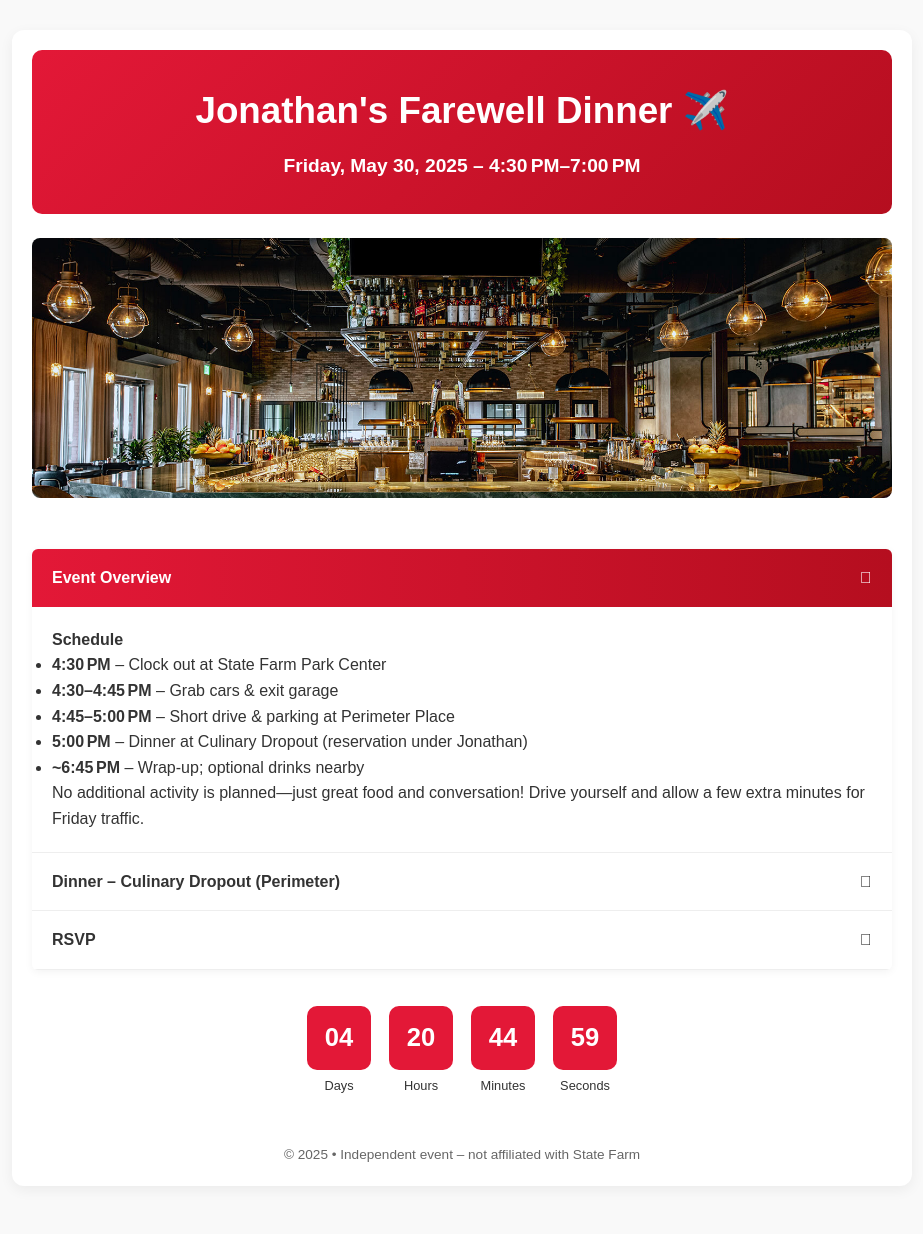
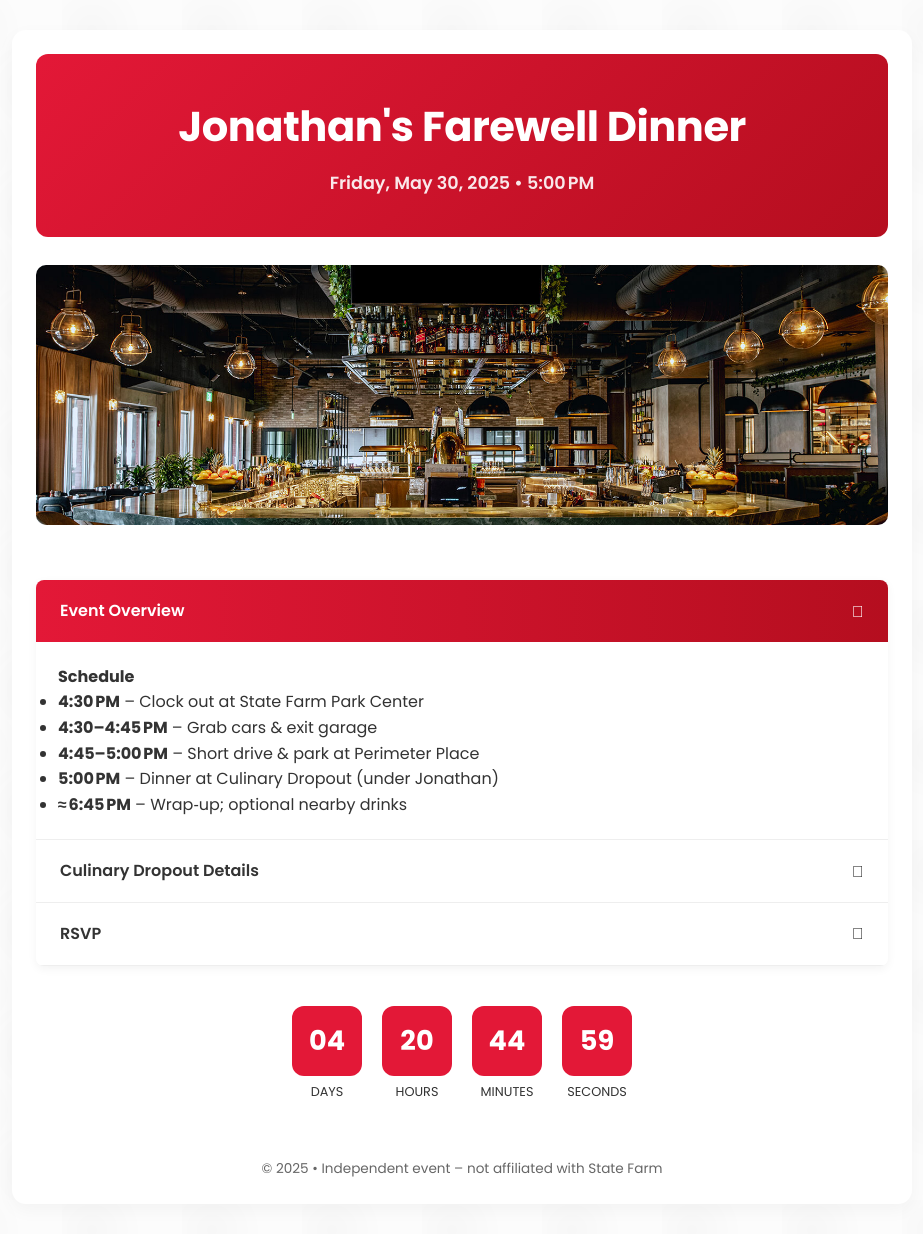
Before and after one commit to TheOGFlyingTesla/last-hurrah, a plain HTML site: page index.html in a window 1280 px wide. Shown: the whole page, without its empty margins (178-1101 px from the left). Drawn offline with Linux system fonts and the light colour scheme; files whose address does not match are found by name.

Commit message:
Redesign with Poppins font, improved typography, and refined layout

```diff
--- a/index.html
+++ b/index.html
@@ -1,53 +1,82 @@
 <!DOCTYPE html>
 <html lang="en">
 <head>
-  <meta charset="UTF-8">
+  <meta charset="UTF-8" />
   <meta name="viewport" content="width=device-width, initial-scale=1.0" />
   <title>Jonathan's Farewell Dinner • May 30, 2025</title>
+  <!-- Typography upgrade -->
+  <link rel="preconnect" href="https://fonts.googleapis.com">
+  <link rel="preconnect" href="https://fonts.gstatic.com" crossorigin>
+  <link href="https://fonts.googleapis.com/css2?family=Poppins:wght@400;600;700&display=swap" rel="stylesheet">
   <link href="https://cdnjs.cloudflare.com/ajax/libs/font-awesome/6.0.0/css/all.min.css" rel="stylesheet" />
   <style>
-    :root { --red:#E31837; --dark-red:#B50E1F; --gray:#f9f9f9; --dark:#333; }
-    *,*::before,*::after{box-sizing:border-box;margin:0;padding:0;font-family:Arial, sans-serif;}
-    body{background:var(--gray);color:var(--dark);line-height:1.6;}
-    .container{max-width:900px;margin:30px auto;padding:20px;background:#fff;border-radius:12px;box-shadow:0 4px 14px rgba(0,0,0,.06);}
-    header{background:linear-gradient(135deg,var(--red),var(--dark-red));color:#fff;text-align:center;padding:32px 20px;border-radius:10px;}
-    header h1{font-size:2.3rem;margin-bottom:10px;}
-    .event-date{font-size:1.2rem;font-weight:bold;}
-    .hero-img{width:100%;max-height:260px;object-fit:cover;border-radius:8px;margin:24px 0;}
-    .accordion{margin-top:20px;border-radius:6px;overflow:hidden;box-shadow:0 2px 8px rgba(0,0,0,.05);}
+    :root {
+      --red:#E31837;
+      --dark-red:#B50E1F;
+      --charcoal:#333;
+      --off-white:#fcfcfc;
+    }
+    *,*::before,*::after{box-sizing:border-box;margin:0;padding:0;font-family:'Poppins', Arial, sans-serif;}
+    body{
+      background:var(--off-white);
+      /* subtle dot pattern */
+      background-image:radial-gradient(circle at 25% 25%,rgba(0,0,0,.02) 0%,transparent 40%),radial-gradient(circle at 75% 75%,rgba(0,0,0,.02) 0%,transparent 40%);
+      background-size:120px 120px;
+      color:var(--charcoal);
+      line-height:1.6;
+    }
+    .container{max-width:900px;margin:30px auto;padding:24px;background:#fff;border-radius:14px;box-shadow:0 6px 18px rgba(0,0,0,.04);}
+    header{
+      background:linear-gradient(135deg,var(--red),var(--dark-red));
+      color:#fff;
+      text-align:center;
+      padding:40px 20px;
+      border-radius:12px;
+    }
+    header h1{
+      font-size:2.6rem;
+      font-weight:700;
+      letter-spacing:-.5px;
+      margin-bottom:8px;
+    }
+    .event-date{font-size:1.1rem;font-weight:600;opacity:.9;}
+    .hero-img{width:100%;max-height:260px;object-fit:cover;border-radius:10px;margin:28px 0;}
+    /* Accordion */
+    .accordion{margin-top:20px;border-radius:8px;overflow:hidden;box-shadow:0 3px 10px rgba(0,0,0,.05);}
     .acc-item{border-bottom:1px solid #eee;}
-    .acc-header{background:#fff;padding:16px 20px;font-weight:bold;cursor:pointer;display:flex;justify-content:space-between;align-items:center;transition:background .3s;}
+    .acc-header{background:#fff;padding:18px 24px;font-weight:600;cursor:pointer;display:flex;justify-content:space-between;align-items:center;transition:background .3s;}
     .acc-header:hover{background:#fafafa;}
     .acc-header.active{background:linear-gradient(to right,var(--red),var(--dark-red));color:#fff;}
     .acc-content{max-height:0;overflow:hidden;transition:max-height .3s ease;background:#fff;}
-    .acc-inner{padding:20px;}
-    .location-card{border:1px solid #eee;border-radius:8px;padding:20px;margin:16px 0;box-shadow:0 3px 10px rgba(0,0,0,.04);}
-    .location-header{display:flex;gap:14px;align-items:center;margin-bottom:12px;}
-    .icon{width:48px;height:48px;border-radius:50%;background:var(--red);color:#fff;display:flex;align-items:center;justify-content:center;font-size:1.3rem;}
-    .map-link,.menu-link{display:inline-flex;align-items:center;gap:8px;background:linear-gradient(to right,var(--red),var(--dark-red));color:#fff;text-decoration:none;padding:10px 18px;border-radius:40px;font-weight:bold;margin-top:12px;box-shadow:0 2px 6px rgba(0,0,0,.05);}
-    .map-link:hover,.menu-link:hover{opacity:.9;}
-    .important{background:#fff9e6;border-left:4px solid #ffcc00;padding:12px;border-radius:6px;margin-top:12px;font-size:.9rem;}
+    .acc-inner{padding:22px;}
+    /* Location */
+    .location-card{border:1px solid #eee;border-radius:10px;padding:22px;margin:18px 0;box-shadow:0 4px 12px rgba(0,0,0,.04);}
+    .location-header{display:flex;gap:16px;align-items:center;margin-bottom:14px;}
+    .icon{width:50px;height:50px;border-radius:50%;background:var(--red);color:#fff;display:flex;align-items:center;justify-content:center;font-size:1.4rem;}
+    .map-link,.menu-link{display:inline-flex;align-items:center;gap:8px;background:linear-gradient(90deg,var(--red),var(--dark-red));color:#fff;text-decoration:none;padding:10px 20px;border-radius:40px;font-weight:600;margin-top:14px;box-shadow:0 2px 6px rgba(0,0,0,.05);}
+    .map-link:hover,.menu-link:hover{opacity:.92;}
+    .important{background:#fff9e6;border-left:4px solid #ffcc00;padding:14px;border-radius:8px;margin-top:14px;font-size:.9rem;}
     /* Countdown */
-    .countdown{display:flex;justify-content:center;gap:18px;margin:28px 0;flex-wrap:wrap;}
+    .countdown{display:flex;justify-content:center;gap:20px;margin:32px 0;flex-wrap:wrap;}
     .cd-item{display:flex;flex-direction:column;align-items:center;margin:8px 0;}
-    .cd-val{background:var(--red);color:#fff;width:64px;height:64px;border-radius:10px;display:flex;align-items:center;justify-content:center;font-size:1.6rem;font-weight:bold;}
-    .cd-label{font-size:.8rem;margin-top:6px;}
+    .cd-val{background:var(--red);color:#fff;width:70px;height:70px;border-radius:12px;display:flex;align-items:center;justify-content:center;font-size:1.7rem;font-weight:700;}
+    .cd-label{font-size:.8rem;margin-top:6px;text-transform:uppercase;}
     /* RSVP */
-    .rsvp{margin-top:30px;border:1px solid #eee;border-radius:8px;padding:24px;box-shadow:0 3px 10px rgba(0,0,0,.04);}
-    .rsvp h2{text-align:center;margin-bottom:20px;}
-    .form-group{margin-bottom:16px;}
-    label{display:block;font-weight:bold;margin-bottom:6px;}
-    input,select{width:100%;padding:12px;border:1px solid #ccc;border-radius:6px;}
-    button{display:block;width:100%;max-width:260px;margin:0 auto;padding:12px 20px;background:linear-gradient(to right,var(--red),var(--dark-red));color:#fff;border:none;border-radius:40px;font-weight:bold;cursor:pointer;}
-    button:hover{opacity:.9;}
-    footer{text-align:center;font-size:.85rem;color:#666;margin-top:40px;}
+    .rsvp{margin-top:34px;border:1px solid #eee;border-radius:10px;padding:26px;box-shadow:0 4px 12px rgba(0,0,0,.04);}
+    .rsvp h2{text-align:center;margin-bottom:22px;font-size:1.4rem;font-weight:600;}
+    .form-group{margin-bottom:18px;}
+    label{display:block;font-weight:600;margin-bottom:6px;}
+    input,select{width:100%;padding:12px;border:1px solid #ccc;border-radius:8px;}
+    button{display:block;width:100%;max-width:270px;margin:0 auto;padding:12px 24px;background:linear-gradient(90deg,var(--red),var(--dark-red));color:#fff;border:none;border-radius:42px;font-weight:600;cursor:pointer;}
+    button:hover{opacity:.92;}
+    footer{text-align:center;font-size:.85rem;color:#666;margin-top:48px;}
   </style>
 </head>
 <body>
   <div class="container">
     <header>
-      <h1>Jonathan's Farewell Dinner ✈️</h1>
-      <p class="event-date">Friday, May 30, 2025 – 4:30 PM–7:00 PM</p>
+      <h1>Jonathan's Farewell Dinner</h1>
+      <p class="event-date">Friday, May 30, 2025 • 5:00 PM</p>
     </header>
 
     <!-- Hero photo slot -->
@@ -60,30 +89,29 @@
         <div class="acc-content"><div class="acc-inner">
           <p><strong>Schedule</strong></p>
           <ul>
-            <li><strong>4:30 PM</strong> – Clock out at State Farm Park Center</li>
-            <li><strong>4:30–4:45 PM</strong> – Grab cars & exit garage</li>
-            <li><strong>4:45–5:00 PM</strong> – Short drive & parking at Perimeter Place</li>
-            <li><strong>5:00 PM</strong> – Dinner at Culinary Dropout (reservation under Jonathan)</li>
-            <li><strong>~6:45 PM</strong> – Wrap‑up; optional drinks nearby</li>
+            <li><strong>4:30 PM</strong> – Clock out at State Farm Park Center</li>
+            <li><strong>4:30–4:45 PM</strong> – Grab cars & exit garage</li>
+            <li><strong>4:45–5:00 PM</strong> – Short drive & park at Perimeter Place</li>
+            <li><strong>5:00 PM</strong> – Dinner at Culinary Dropout (under Jonathan)</li>
+            <li><strong>≈ 6:45 PM</strong> – Wrap‑up; optional nearby drinks</li>
           </ul>
-          <p>No additional activity is planned—just great food and conversation! Drive yourself and allow a few extra minutes for Friday traffic.</p>
         </div></div>
       </div>
 
       <!-- Dinner -->
       <div class="acc-item">
-        <div class="acc-header"><span>Dinner – Culinary Dropout (Perimeter)</span><i class="fas fa-chevron-down"></i></div>
+        <div class="acc-header"><span>Culinary Dropout Details</span><i class="fas fa-chevron-down"></i></div>
         <div class="acc-content"><div class="acc-inner">
           <div class="location-card">
             <div class="location-header"><div class="icon"><i class="fas fa-utensils"></i></div><div>
               <h3>Culinary Dropout – Dunwoody</h3>
-              <p>1231 Ashford Crossing, Building 900, Atlanta, GA 30346 • (470) 242‑6712</p>
+              <p>1231 Ashford Crossing, Building 900, Atlanta, GA 30346 • (470) 242‑6712</p>
             </div></div>
             <p>Live‑music gastropub serving upscale comfort food: pretzel & fondue, 36‑hour ribs, fried chicken with honey.</p>
-            <p><strong>Cost:</strong> Entrées $15–25 • Beer & cocktail specials.</p>
+            <p><strong>Cost:</strong> Entrées $15–25 • Beer & cocktail specials.</p>
             <a class="map-link" href="https://maps.apple.com/?address=1231%20Ashford%20Crossing,%20Atlanta,%20GA%2030346" target="_blank"><i class="fas fa-map"></i> Map</a>
             <a class="menu-link" href="https://www.culinarydropout.com/locations/culinary-dropout-atlanta-ashford/menus/main-menu-menu/" target="_blank"><i class="fas fa-list"></i> Menu</a>
-            <div class="important">Reservation at 5 PM; please arrive a few minutes early so we can be seated promptly.</div>
+            <div class="important">Reservation at 5 PM—please arrive a few minutes early so we can be seated promptly.</div>
           </div>
         </div></div>
       </div>
@@ -114,19 +142,21 @@
       h.addEventListener('click',()=>{
         h.classList.toggle('active');
         const c=h.nextElementSibling;
-        if(h.classList.contains('active')){c.style.maxHeight=c.scrollHeight+'px';}
-        else{c.style.maxHeight='0';}
+        c.style.maxHeight=h.classList.contains('active')?c.scrollHeight+'px':'0';
       });
     });
-    // open first panel by default
+    // open first panel
     document.querySelector('.acc-header').click();
-    // countdown to 5:00 PM dinner
-    const t=new Date('May 30, 2025 17:00:00').getTime();
-    function upd(){const diff=t-Date.now();const s=Math.max(0,Math.floor(diff/1000));const v=[Math.floor(s/86400),Math.floor(s%86400/3600),Math.floor(s%3600/60),s%60];
+    // countdown
+    const target=new Date('May 30, 2025 17:00:00').getTime();
+    function tick(){
+      const diff=Math.max(0,target-Date.now());
+      const s=Math.floor(diff/1000);
+      const vals=[Math.floor(s/86400),Math.floor(s%86400/3600),Math.floor(s%3600/60),s%60];
       const lbl=['Days','Hours','Minutes','Seconds'];
-      document.getElementById('countdown').innerHTML=lbl.map((l,i)=>`<div class='cd-item'><div class='cd-val'>${String(v[i]).padStart(2,'0')}</div><div class='cd-label'>${l}</div></div>`).join('');
+      countdown.innerHTML=lbl.map((l,i)=>`<div class='cd-item'><div class='cd-val'>${String(vals[i]).padStart(2,'0')}</div><div class='cd-label'>${l}</div></div>`).join('');
     }
-    upd();setInterval(upd,1000);
+    tick();setInterval(tick,1000);
   </script>
 </body>
 </html>
```
